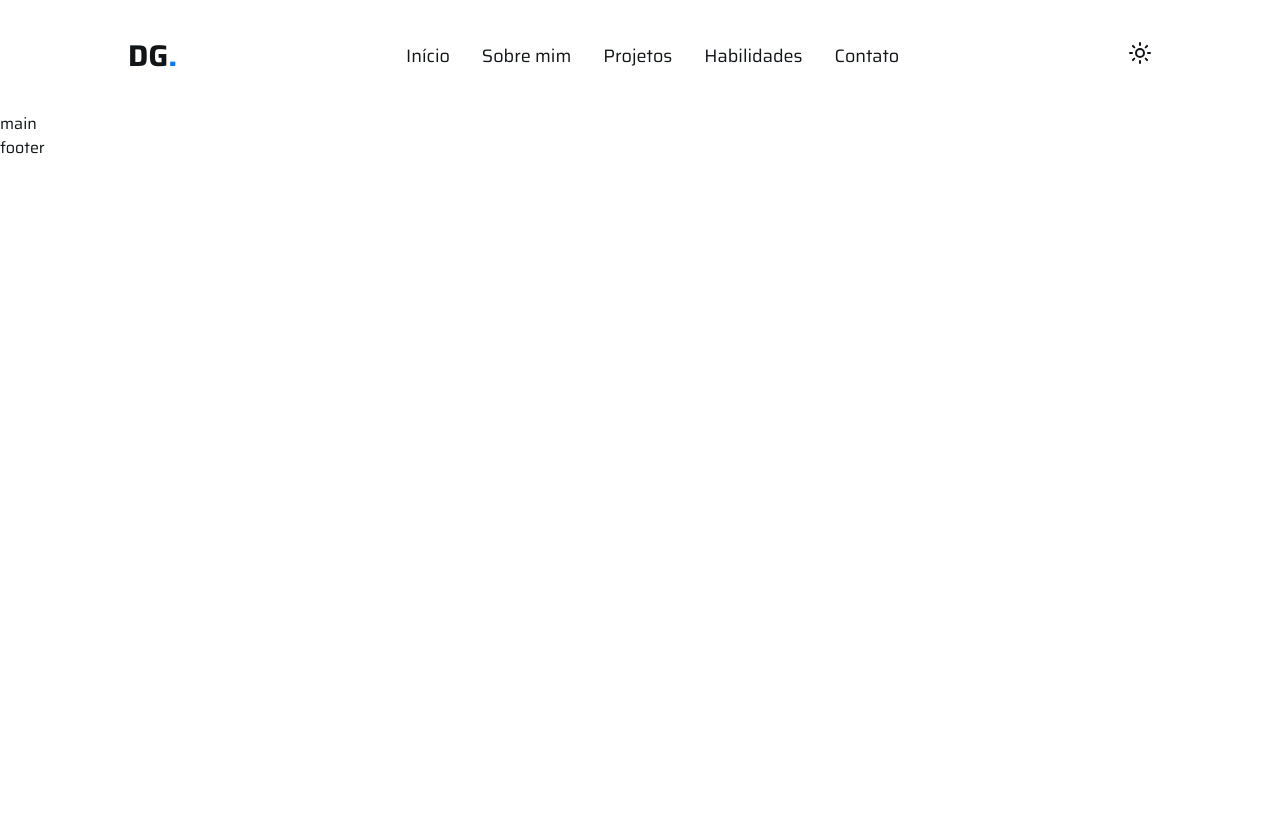
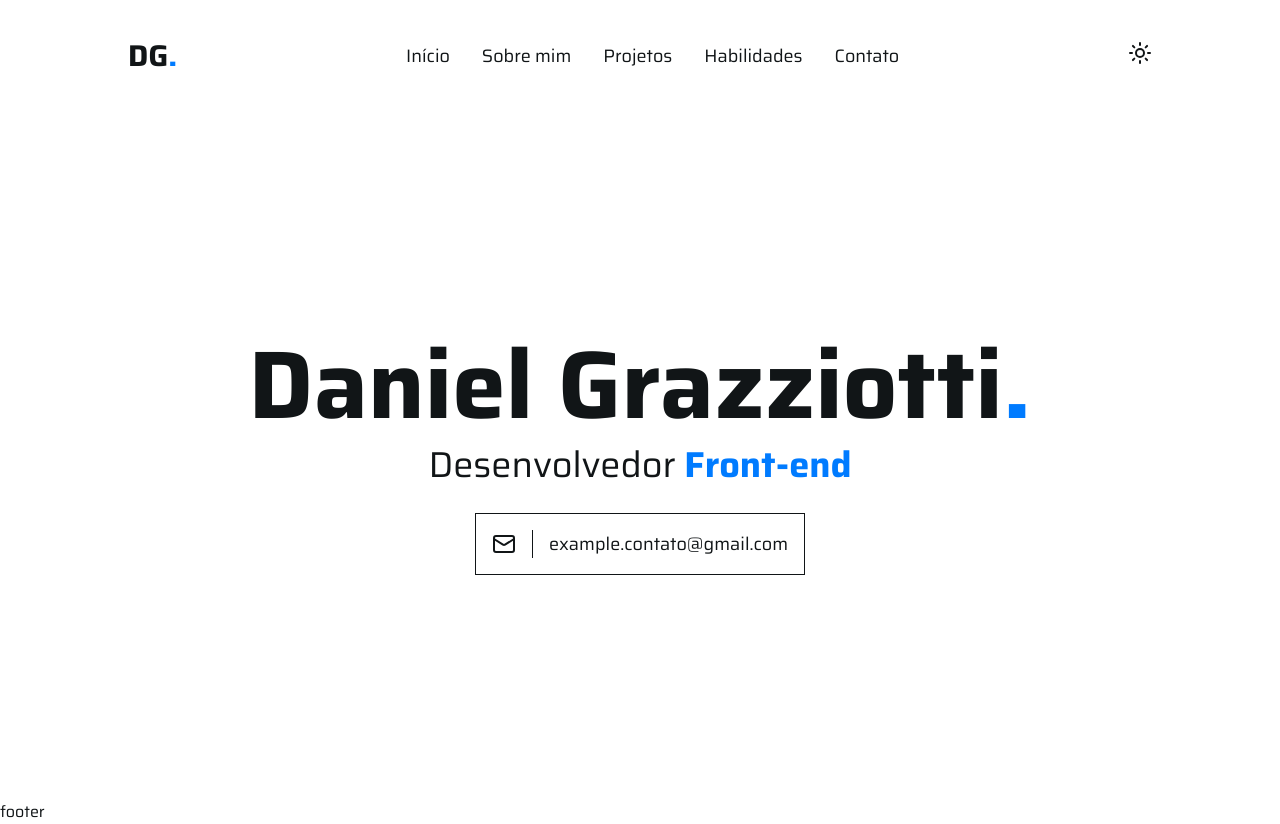
Before and after one commit to grazziotti/portfolio, a Next.js app: page / in a window 1280 px wide. Before the commit the page ends 800 px from the top, so only its background shows below. Built offline with nearby package versions, Linux system fonts and the light colour scheme.

Commit message:
feat: add hero section

```diff
--- /dev/null
+++ b/src/app/components/EmailBtn.tsx
@@ -0,0 +1,10 @@
+import { Mail } from 'lucide-react'
+
+export const EmailBtn = () => {
+  return (
+    <button className="relative mt-4 flex items-center border px-4 py-4 text-lg transition before:absolute before:left-0 before:top-0 before:z-10 before:h-full before:w-full before:origin-top-left before:scale-0 before:bg-target before:px-8 before:py-4 before:text-textlight before:opacity-0 before:transition before:content-['copiar'] hover:border-target hover:before:scale-100 hover:before:opacity-100">
+      <Mail />{' '}
+      <span className="ml-4 border-l pl-4">example.contato@gmail.com</span>
+    </button>
+  )
+}
--- a/src/app/components/Header/NavBar.tsx
+++ b/src/app/components/Header/NavBar.tsx
@@ -9,7 +9,7 @@ export const NavBar = () => {
         {navigationLinks.map((link, index) => (
           <li key={index}>
             <Link
-              className="relative flex items-center text-lg transition ease-linear before:absolute before:text-yellow-400 before:opacity-0 before:transition before:content-['{'] after:absolute after:right-0 after:text-yellow-400 after:opacity-0 after:transition after:content-['}'] hover:text-target before:hover:-translate-x-4 before:hover:opacity-100 after:hover:translate-x-4 after:hover:opacity-100"
+              className="relative flex items-center text-lg transition before:absolute before:text-yellow-400 before:opacity-0 before:transition before:content-['{'] after:absolute after:right-0 after:text-yellow-400 after:opacity-0 after:transition after:content-['}'] hover:text-target before:hover:-translate-x-4 before:hover:opacity-100 after:hover:translate-x-4 after:hover:opacity-100"
               href={link.path}
             >
               {link.label}
--- /dev/null
+++ b/src/app/components/Hero.tsx
@@ -0,0 +1,20 @@
+import { EmailBtn } from './EmailBtn'
+
+export const Hero = () => {
+  return (
+    <section>
+      <div className="mx-auto max-w-5xl">
+        <div className="flex h-[calc(100vh-112px)] flex-col items-center justify-center gap-3">
+          <h1 className="text-8xl font-bold">
+            Daniel Grazziotti<span className="text-target">.</span>
+          </h1>
+          <p className="text-4xl">
+            Desenvolvedor{' '}
+            <span className="font-bold text-target">Front-end</span>
+          </p>
+          <EmailBtn />
+        </div>
+      </div>
+    </section>
+  )
+}
--- a/src/app/globals.css
+++ b/src/app/globals.css
@@ -9,6 +9,7 @@
     --color-secondary-hover: 229 229 229;
     --color-target: 0 123 255;
     --color-text: 17 21 23;
+    --color-text-light: 235 236 243;
   }
 
 
@@ -37,6 +38,10 @@
   }
 }
 
+* {
+  border-color: rgb(var(--color-text));
+}
+
 body {
   background-color: rgb(var(--color-primary));
   color: rgb(var(--color-text));
--- a/src/app/page.tsx
+++ b/src/app/page.tsx
@@ -1,10 +1,13 @@
 import { Header } from './components/Header'
+import { Hero } from './components/Hero'
 
 export default function Home() {
   return (
     <>
       <Header />
-      <main>main</main>
+      <main>
+        <Hero />
+      </main>
       <footer>footer</footer>
     </>
   )
--- a/tailwind.config.ts
+++ b/tailwind.config.ts
@@ -13,6 +13,7 @@ const config: Config = {
         primary: 'rgb(var(--color-primary) / <alpha-value>)',
         secondary: 'rgb(var(--color-secondary) / <alpha-value>)',
         secondaryHover: 'rgb(var(--color-secondary-hover) / <alpha-value>)',
+        textlight: 'rgb(var(--color-text-light) / <alpha-value>)',
         target: 'rgb(var(--color-target) / <alpha-value>)'
       }
     }
```
